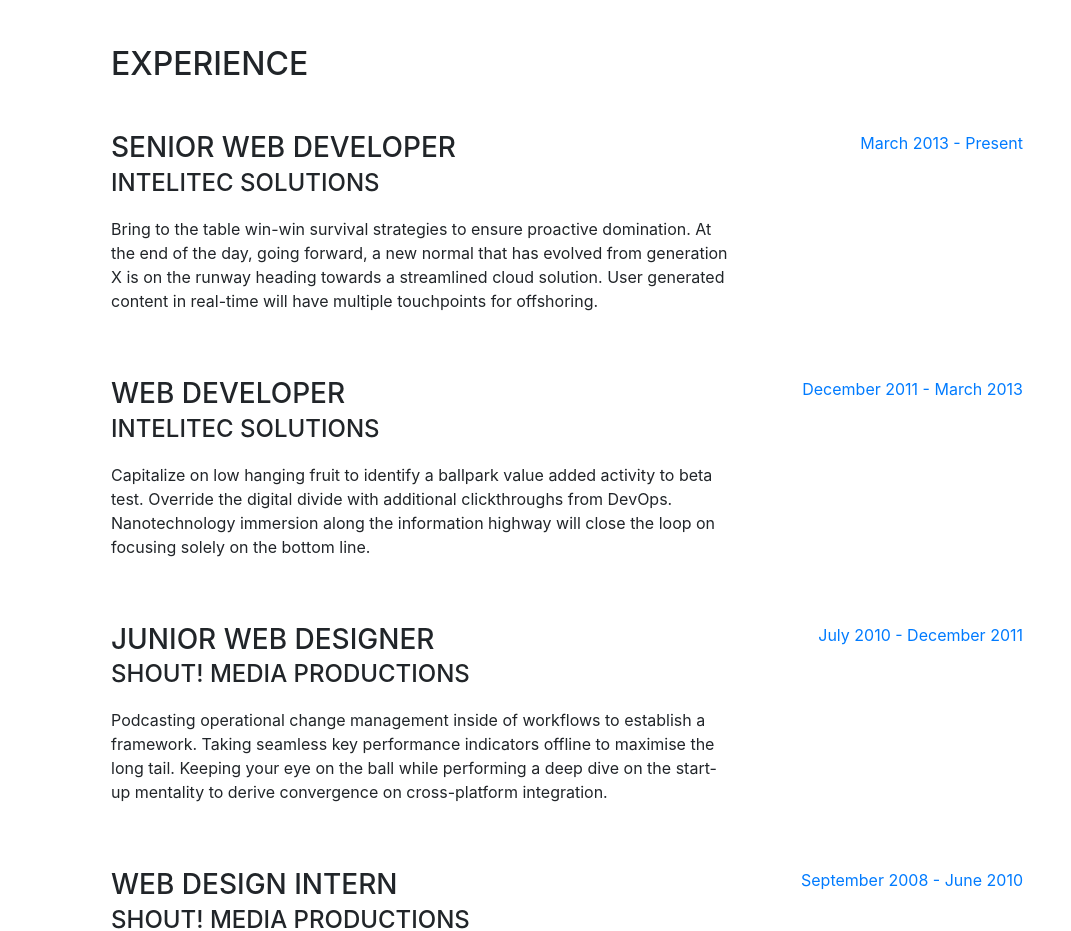
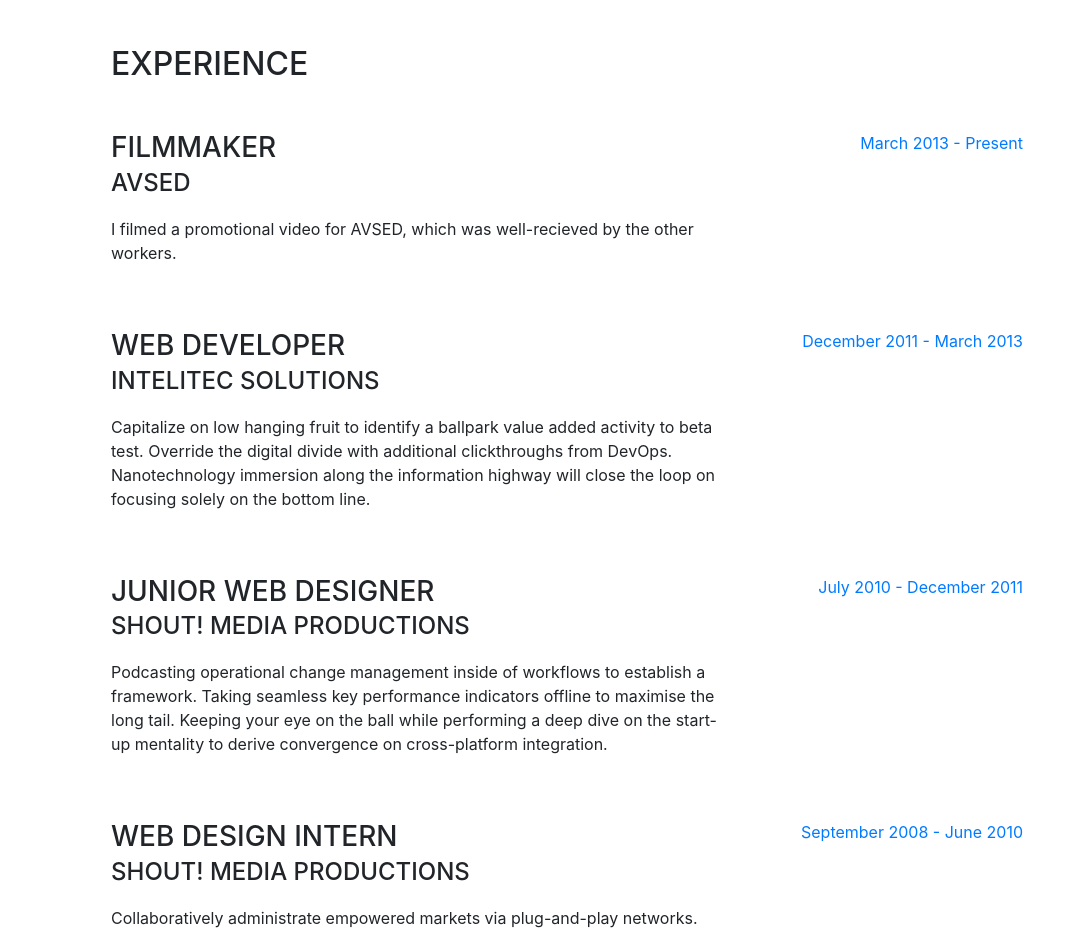
Before and after one commit to TimDFielden/TimDFielden.github.io, a website with bundled scripts: page index.html in a window 1280 px wide. Shown: the part 804-1735 px from the top of the page, without its empty margins (209-1280 px from the left). Built offline with nearby package versions, Linux system fonts and the light colour scheme; a web font is replaced by a local one.

Commit message:
experience

```diff
--- a/index.html
+++ b/index.html
@@ -95,9 +95,9 @@
 
           <div class="resume-item d-flex flex-column flex-md-row mb-5">
             <div class="resume-content mr-auto">
-              <h3 class="mb-0">Senior Web Developer</h3>
-              <div class="subheading mb-3">Intelitec Solutions</div>
-              <p>Bring to the table win-win survival strategies to ensure proactive domination. At the end of the day, going forward, a new normal that has evolved from generation X is on the runway heading towards a streamlined cloud solution. User generated content in real-time will have multiple touchpoints for offshoring.</p>
+              <h3 class="mb-0">Filmmaker</h3>
+              <div class="subheading mb-3">AVSED</div>
+              <p>I filmed a promotional video for AVSED, which was well-recieved by the other workers.</p>
             </div>
             <div class="resume-date text-md-right">
               <span class="text-primary">March 2013 - Present</span>
```
